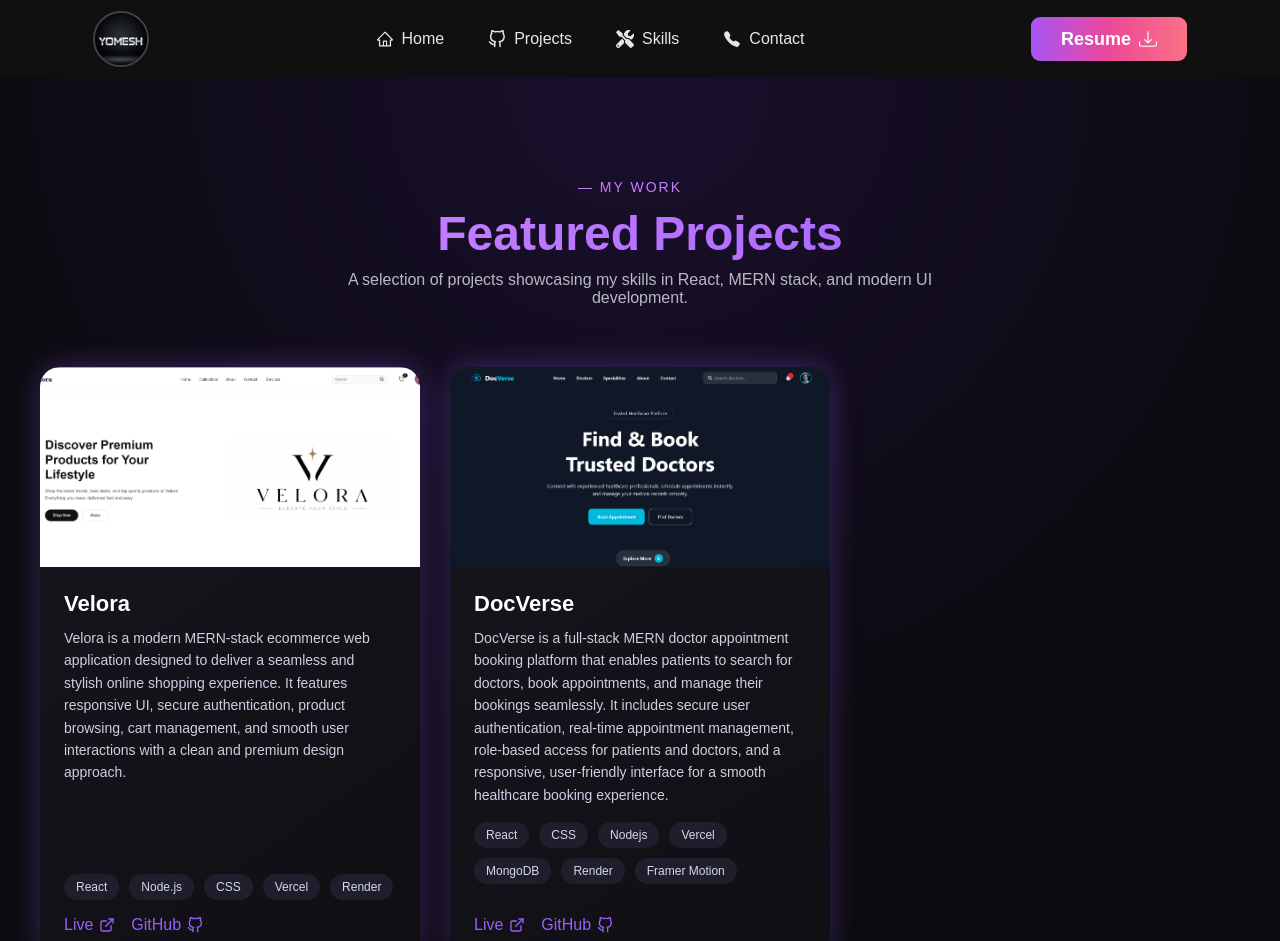
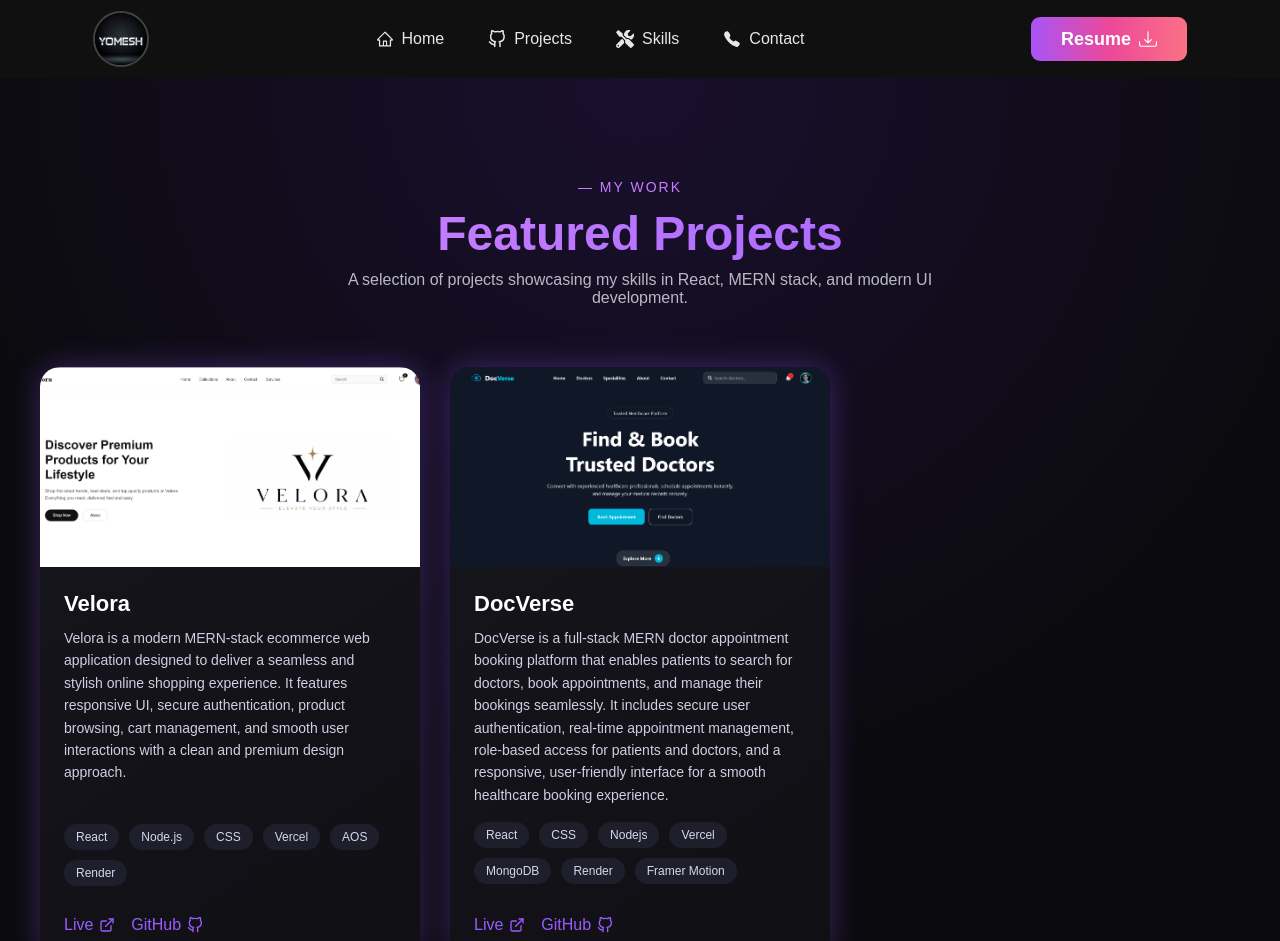
Before and after one commit to Yomesh15/New_Portfolio, a React (Vite) app in the folder Frontend/portfolio_yomesh/: page /projects in a window 1280 px wide. Shown: the top 941 px of the page. Built offline with nearby package versions, Linux system fonts and the light colour scheme.

Commit message:
Portfolio

```diff
--- a/Frontend/portfolio_yomesh/src/Components/Projects.jsx
+++ b/Frontend/portfolio_yomesh/src/Components/Projects.jsx
@@ -35,11 +35,12 @@ const Projects = () => {
               </div>
 
               <div className="project-footer">
-                <div className="project-tech">
+                <div className="project-tech" style={{ paddingBottom: "14px" }}>
                   <span>React</span>
                   <span>Node.js</span>
                   <span>CSS</span>
                   <span>Vercel</span>
+                  <span>AOS</span>
                   <span>Render</span>
                 </div>
 
```
